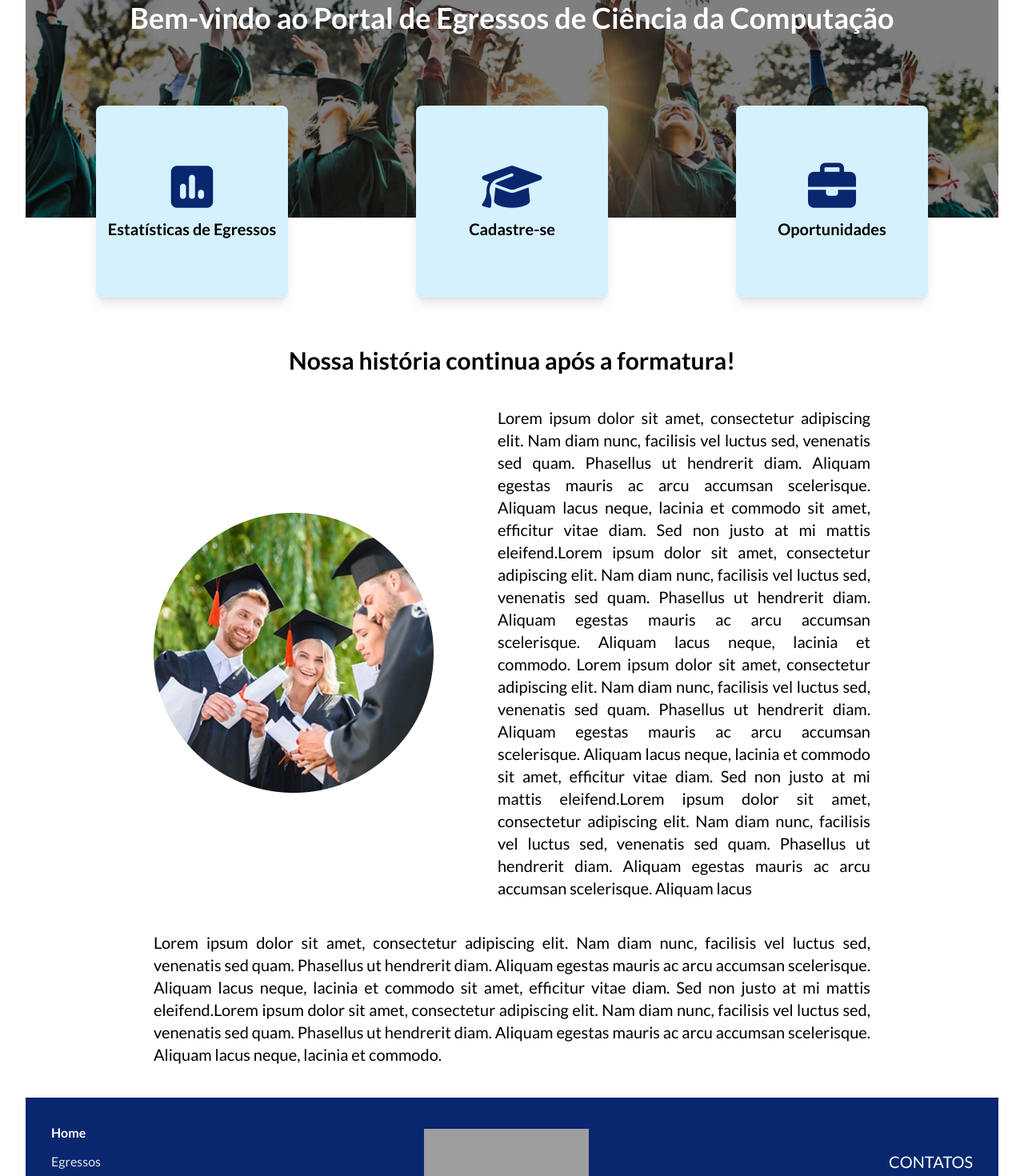
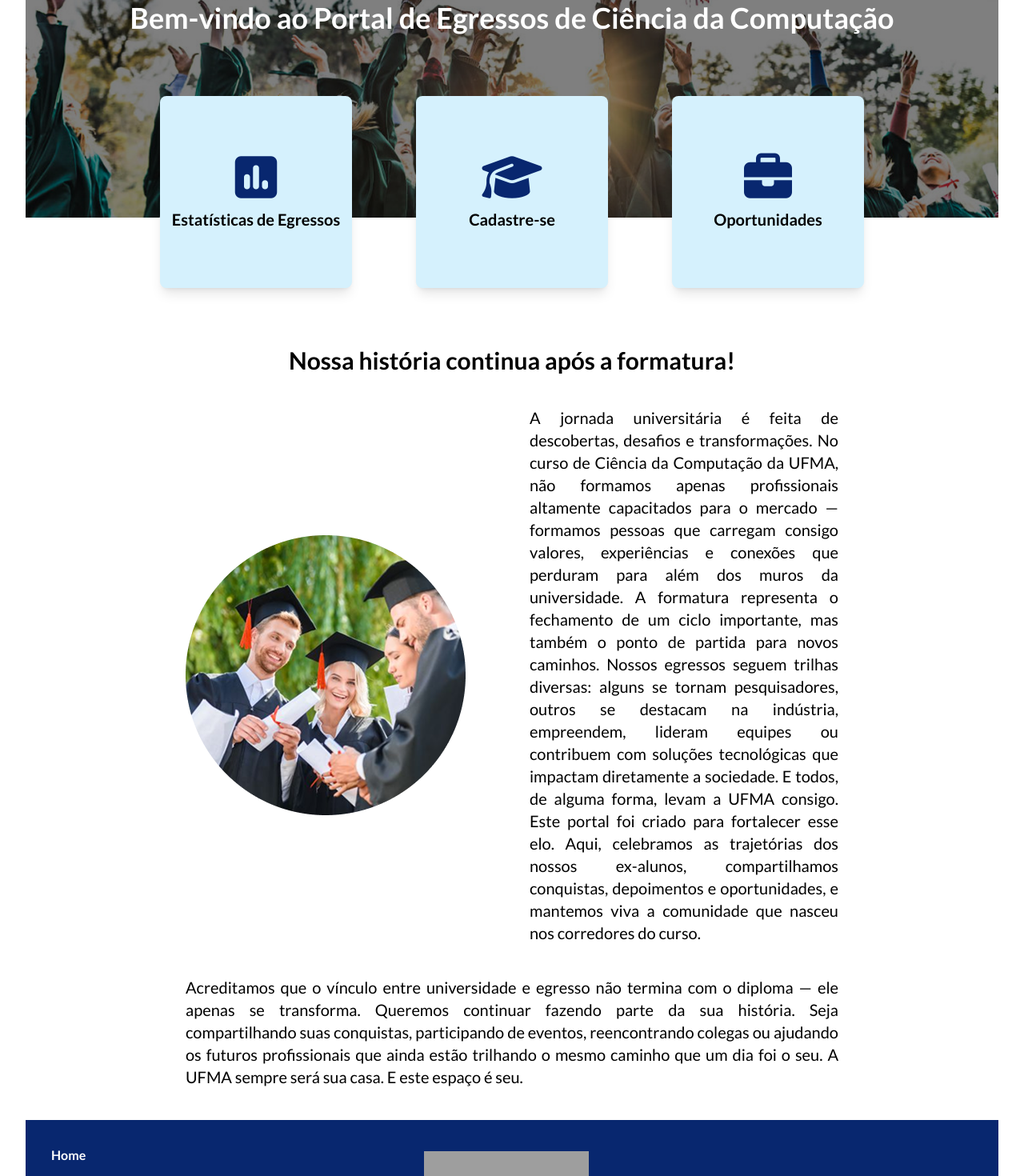
Before and after one commit to Gabriel-Bastos-Rabelo/Portal-Egressos-Frontend, a React (Vite) app: page / in a window 1280 px wide. Shown: the part 360-1830 px from the top of the page at 80% size. Built offline with nearby package versions, Linux system fonts and the light colour scheme; grey boxes are pictures that could not be loaded.

Commit message:
feat: responsividade da home de visitante, tela de login e navbar

```diff
--- a/src/components/NavBar/index.tsx
+++ b/src/components/NavBar/index.tsx
@@ -224,6 +224,23 @@ const Navbar = () => {
               Oportunidades
                 </NavLink>
               </li>
+              {role === 'COORDENADOR' && (
+                <li>
+                  <NavLink
+                    to="/solicitacoes"
+                    className={({ isActive }) =>
+                      `text-xl mr-4 ${
+                        isActive
+                          ? 'flex flex-row items-center gap-3 bg-blue1 w-full pl-4 py-1 rounded' : 'flex flex-row items-center gap-3 w-full pl-4'
+                      }`
+                    }
+                  >
+                    <i className="fa-solid fa-users w-6 h-6 text-[#08276F]"></i>
+                  Solicitações
+                  </NavLink>
+                </li>
+              )}
+              {role !== 'COORDENADOR' &&  role !== 'EGRESSO' && (
                 <li className='inline md:hidden '>
                   <NavLink
                     to="/login"
@@ -236,6 +253,7 @@ const Navbar = () => {
               Entrar
                   </NavLink>
                 </li>
+              )}
             </ul>
           </div>
         </div>
--- a/src/pages/Home/index.tsx
+++ b/src/pages/Home/index.tsx
@@ -4,18 +4,21 @@ import { NavLink } from 'react-router-dom';
 
 function Home() {
   return (
-    <div className=" ">
+    <div>
       <div className="w-full text-center relative h-[500px]">
         <img src={banner} alt="Banner Home" className="w-full h-full object-cover" />
 
-        <div className="absolute top-0 left-0 w-full h-full bg-black/50"/>
+        <div className="absolute top-0 left-0 w-full h-full bg-black/50" />
 
-        <div className="absolute top-0 left-0 w-full h-full flex items-center justify-center text-white">
-          <h1 className="text-4xl font-bold">Bem-vindo ao Portal de Egressos de Ciência da Computação</h1>
+        <div className="absolute top-0 left-0 w-full h-full flex items-center justify-center text-white px-4 text-center">
+          <h1 className="text-3xl md:text-4xl font-bold">
+            Bem-vindo ao Portal de Egressos de Ciência da Computação
+          </h1>
+        </div>
       </div>
 
-        <div className="absolute top-90 left-1/2 transform -translate-x-1/4">
-          <ul className="flex justify-center gap-40">
+      <div className="absolute top-110 left-1/2 transform -translate-x-1/4 max-[1000px]:relative max-[1000px]:top-0 w-full mt-10 flex justify-center px-4 ">
+        <ul className="flex flex-row max-[1000px]:flex-col items-center gap-20">
           <NavLink to="/estatisticas">
             <li className="w-[240px] h-[240px] bg-[#D5F1FD] rounded-lg shadow-lg flex flex-col items-center justify-center text-center text-xl font-bold hover:bg-[#ABE0FC] transition">
               <i className="fa-solid fa-square-poll-vertical text-6xl text-[#08276F] mb-2"></i>
@@ -38,16 +41,24 @@ function Home() {
           </NavLink>
         </ul>
       </div>
+
+      <div className="flex flex-col items-center justify-center mt-40 mb-10 mx-10 px-4 md:px-40 gap-10 text-center md:text-left">
+        <h1 className="text-3xl font-bold ">Nossa história continua após a formatura!</h1>
+
+        <div className="flex gap-20 items-center max-[1000px]:flex-col">
+          <img src={formatura} alt="Foto Formandos" className="w-[70%] md:w-auto max-w-[600px]" />
+          <p className="text-justify text-xl">
+          A jornada universitária é feita de descobertas, desafios e transformações. No curso de Ciência da Computação da UFMA, não formamos apenas profissionais altamente capacitados para o mercado — formamos pessoas que carregam consigo valores, experiências e conexões que perduram para além dos muros da universidade.
+          A formatura representa o fechamento de um ciclo importante, mas também o ponto de partida para novos caminhos. Nossos egressos seguem trilhas diversas: alguns se tornam pesquisadores, outros se destacam na indústria, empreendem, lideram equipes ou contribuem com soluções tecnológicas que impactam diretamente a sociedade. E todos, de alguma forma, levam a UFMA consigo.
+          Este portal foi criado para fortalecer esse elo. Aqui, celebramos as trajetórias dos nossos ex-alunos, compartilhamos conquistas, depoimentos e oportunidades, e mantemos viva a comunidade que nasceu nos corredores do curso.
+          </p>
         </div>
 
-      <div className="flex flex-col items-center mt-40 mb-10 mx-40 gap-10">
-        <h1 className="text-3xl font-bold">Nossa história continua após a formatura!</h1>
-        <div className="flex items-center gap-20">
-          <img src={formatura} alt="Foto Formandos" className="" />
-          <p className="text-justify text-xl">Lorem ipsum dolor sit amet, consectetur adipiscing elit. Nam diam nunc, facilisis vel luctus sed, venenatis sed quam. Phasellus ut hendrerit diam. Aliquam egestas mauris ac arcu accumsan scelerisque. Aliquam lacus neque, lacinia et commodo sit amet, efficitur vitae diam. Sed non justo at mi mattis eleifend.Lorem ipsum dolor sit amet, consectetur adipiscing elit. Nam diam nunc, facilisis vel luctus sed, venenatis sed quam. Phasellus ut hendrerit diam. Aliquam egestas mauris ac arcu accumsan scelerisque. Aliquam lacus neque, lacinia et commodo. Lorem ipsum dolor sit amet, consectetur adipiscing elit. Nam diam nunc, facilisis vel luctus sed, venenatis sed quam. Phasellus ut hendrerit diam. Aliquam egestas mauris ac arcu accumsan scelerisque. Aliquam lacus neque, lacinia et commodo sit amet, efficitur vitae diam. Sed non justo at mi mattis eleifend.Lorem ipsum dolor sit amet, consectetur adipiscing elit. Nam diam nunc, facilisis vel luctus sed, venenatis sed quam. Phasellus ut hendrerit diam. Aliquam egestas mauris ac arcu accumsan scelerisque. Aliquam lacus</p>
-        </div>
-        <p className="text-justify text-xl">Lorem ipsum dolor sit amet, consectetur adipiscing elit. Nam diam nunc, facilisis vel luctus sed, venenatis sed quam. Phasellus ut hendrerit diam. Aliquam egestas mauris ac arcu accumsan scelerisque. Aliquam lacus neque, lacinia et commodo sit amet, efficitur vitae diam. Sed non justo at mi mattis eleifend.Lorem ipsum dolor sit amet, consectetur adipiscing elit. Nam diam nunc, facilisis vel luctus sed, venenatis sed quam. Phasellus ut hendrerit diam. Aliquam egestas mauris ac arcu accumsan scelerisque. Aliquam lacus neque, lacinia et commodo.</p>
-
+        <p className="text-justify text-xl">
+         Acreditamos que o vínculo entre universidade e egresso não termina com o diploma — ele apenas se transforma.
+          Queremos continuar fazendo parte da sua história. Seja compartilhando suas conquistas, participando de eventos, reencontrando colegas ou ajudando os futuros profissionais que ainda estão trilhando o mesmo caminho que um dia foi o seu.
+          A UFMA sempre será sua casa. E este espaço é seu.
+        </p>
       </div>
     </div>
   );
--- a/src/pages/Login/index.tsx
+++ b/src/pages/Login/index.tsx
@@ -68,16 +68,14 @@ function Login() {
 
   return (
     <div className="flex min-h-screen">
-      {/* Lado esquerdo - Banner e descrição */}
-      <div className="w-1/2 bg-[#08276F] flex flex-col justify-center items-center p-12">
+      <div className="w-1/2 bg-[#08276F] flex flex-col justify-center items-center p-12 max-[900px]:hidden">
         <h2 className="text-4xl font-bold mb-4 text-[#ffffff]">Portal do Egresso</h2>
         <p className="text-lg text-[#ffffff] mb-8">Um ambiente exclusivo para você!</p>
         <img src={login} alt="Login Banner" className="max-w-xs" />
       </div>
 
-      {/* Lado direito - Formulário */}
-      <div className="w-1/2 flex justify-center items-center bg-white">
-        <div>
+      <div className="w-1/2 flex justify-center items-center bg-white max-[900px]:w-full">
+        <div className="w-[60%] max-[900px]:w-[80%]">
           <div className="flex flex-col items-center mb-6">
             <i className="fa-regular fa-circle-user text-6xl text-[#08276F] mb-4"></i>
             <h2 className="text-2xl font-bold text-[#08276F]">ENTRAR</h2>
@@ -85,9 +83,8 @@ function Login() {
 
           <form
             onSubmit={handleSubmit}
-            className="w-[600px] flex flex-col gap-4 border border-gray-300 rounded-2xl p-4 w-full max-w-md"
+            className="flex flex-col gap-4 border border-gray-300 rounded-2xl p-4 min-w-[100%]"
           >
-            {/* Campo de E-mail */}
             <div className="flex flex-col">
               <label htmlFor="email" className="mb-1 text-sm font-medium text-[#08276F]">
                 E-mail
@@ -103,7 +100,6 @@ function Login() {
               />
             </div>
 
-            {/* Campo de Senha */}
             <div className="flex flex-col">
               <label htmlFor="password" className="mb-1 text-sm font-medium text-[#08276F]">
                 Senha
@@ -121,7 +117,6 @@ function Login() {
 
             {error && <p className="text-red-500 text-sm">{error}</p>}
 
-            {/* Botão de login */}
             <button
               type="submit"
               className="bg-[#08276F] text-white py-2 rounded-md hover:bg-blue-700 transition"
```
Lines whose indentation alone changed are shown as unchanged.
